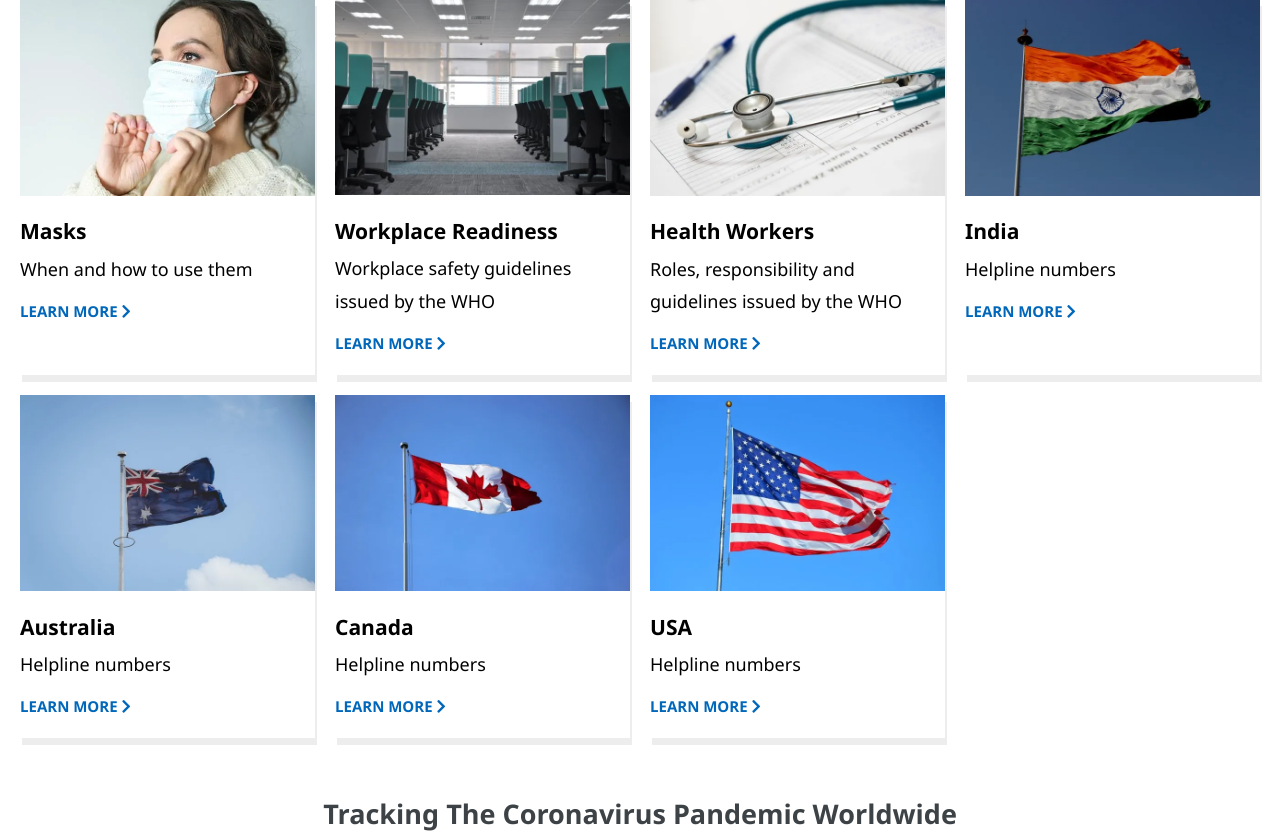
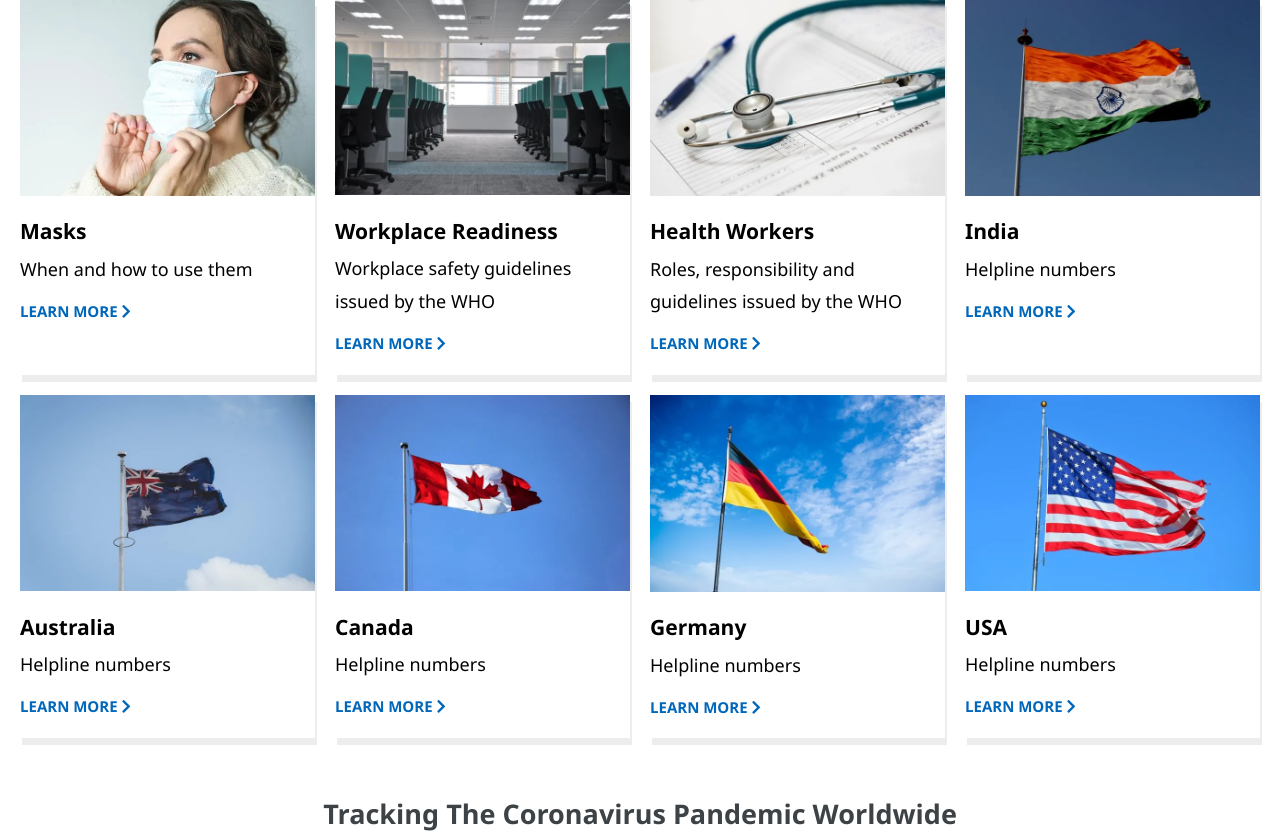
Before and after one commit to AbhishekPednekar84/project-covid19, a Django app: page /information/ in a window 1280 px wide. Shown: the part 116-952 px from the top of the page. Run offline with Django 3.2, Linux system fonts and the light colour scheme; parts of the project's set-up code (start-up, migrations or seed data) failed here and were passed over; some libraries are stand-ins or nearby versions.

Commit message:
Added helplines for Germany :de: + changed the image for facts

```diff
--- a/covid19_sections/templates/covid19_sections/information.html
+++ b/covid19_sections/templates/covid19_sections/information.html
@@ -89,6 +89,14 @@
             <a href="{% url 'covid19-section-helplines' 'canada' %}">LEARN MORE <i class="fas fa-chevron-right"></i></a>
         </div>
         <div>
+            <img src="{% static 'covid19_sections/images/germany.webp' %}"
+                 onerror="this.src='{% static 'covid19_sections/images/germany.jpg' %}'"
+                 alt="usa" />
+            <h3>Germany</h3>
+            <p>Helpline numbers</p>
+            <a href="{% url 'covid19-section-helplines' 'germany' %}">LEARN MORE <i class="fas fa-chevron-right"></i></a>
+        </div>
+        <div>
             <img src="{% static 'covid19_sections/images/usa.webp' %}"
                  onerror="this.src='{% static 'covid19_sections/images/usa.jpg' %}'"
                  alt="usa" />
```
Also changed, not shown: covid19_home/static/covid19_home/images/facts.jpg, covid19_home/static/covid19_home/images/facts.webp, covid19_sections/static/covid19_sections/images/germany.jpg (added), covid19_sections/static/covid19_sections/images/germany.webp (added).
